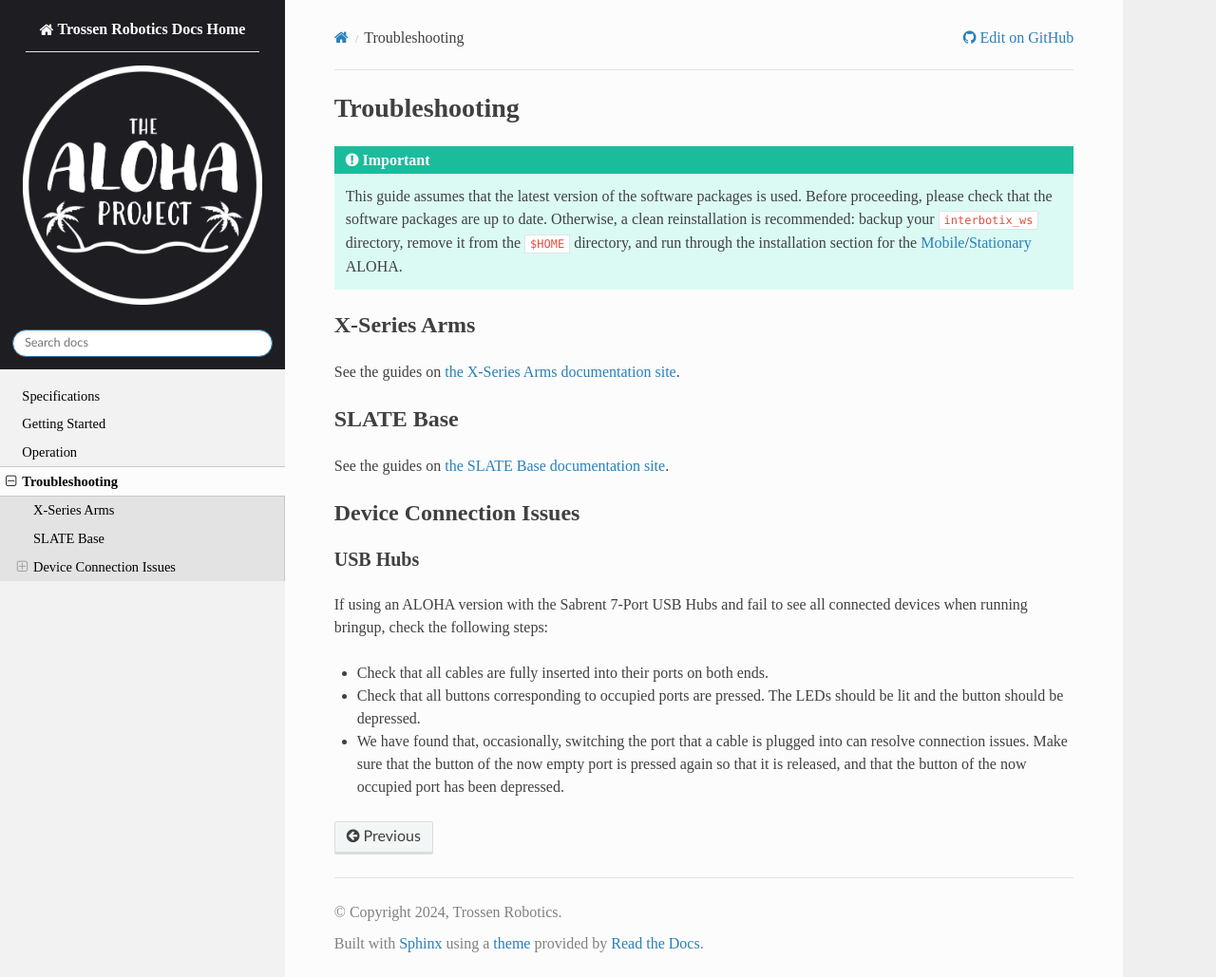
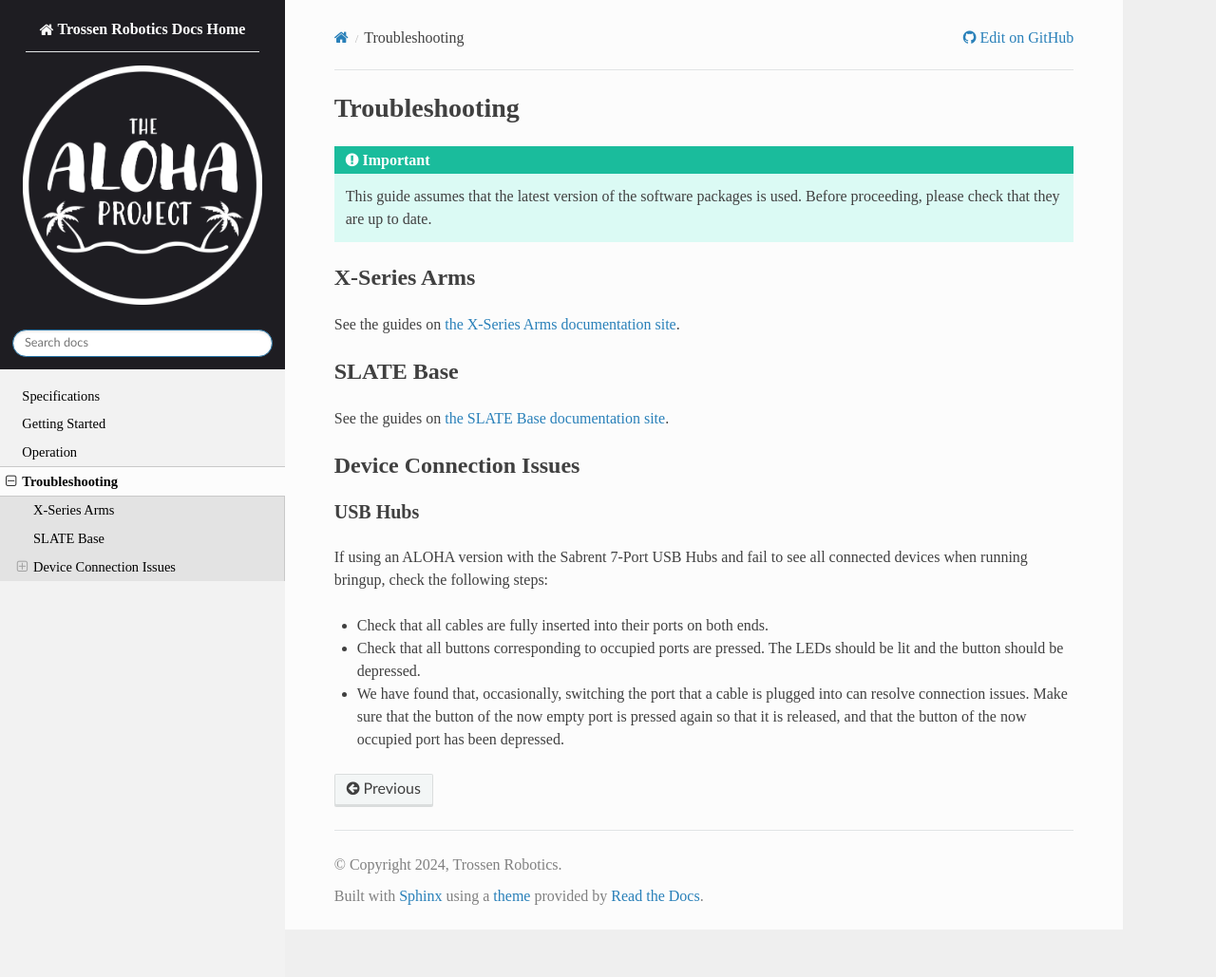
Before and after one commit to TrossenRobotics/aloha_docs, a Sphinx documentation site: the page built from docs/troubleshooting.rst, in a window 1280 px wide and 1029 px high. Shown: the whole window at 95% size. Built offline with Sphinx 7.4.7 and the Read the Docs theme 2.0.0, drawn with Linux system fonts in a browser that asks for light colours; some web fonts are replaced.

Commit message:
Minor updates
troubleshooting
- removed recommendation for reinstallation

bringup_shutdown
- removed the line of command sourcing the venv for ACT

data collection
- removed the line of command sourcing the venv for ACT
- used multiline command for better readability
- rearranged some paragraphs for better readability

mobile and stationary
- removed the line of command sourcing the venv for ACT
- rearranged some paragraphs for better readability

training
- fixed a broken link to bring up

```diff
--- a/docs/operation/bringup_shutdown.rst
+++ b/docs/operation/bringup_shutdown.rst
@@ -35,7 +35,6 @@
   $ export INTERBOTIX_ALOHA_IS_MOBILE=true/false # true for Mobile, false for Stationary
   $ source /opt/ros/humble/setup.bash # configure ROS system install environment
   $ source ~/interbotix_ws/install/setup.bash # configure ROS workspace environment
-  $ source /<path_to_aloha_venv>/bin/activate # configure ALOHA Python environment
   $ cd ~/interbotix_ws/src/aloha/scripts/
   $ python3 sleep.py
 
--- a/docs/operation/training.rst
+++ b/docs/operation/training.rst
@@ -195,10 +195,7 @@
 
 To evaluate a trained model, follow the steps below:
 
-#. Bring up the ALOHA
-
-   - Stationary: :ref:`operation/stationary:Running ALOHA Bringup`
-   - Mobile: :ref:`operation/mobile:Running ALOHA Bringup`
+#. :ref:`operation/bringup_shutdown:bringup` the ALOHA
 
 #. Configure the environment
 
--- a/docs/troubleshooting.rst
+++ b/docs/troubleshooting.rst
@@ -5,8 +5,7 @@
 .. important::
 
     This guide assumes that the latest version of the software packages is used.
-    Before proceeding, please check that the software packages are up to date.
-    Otherwise, a clean reinstallation is recommended: backup your ``interbotix_ws`` directory, remove it from the ``$HOME`` directory, and run through the installation section for the :doc:`Mobile </getting_started/mobile/software_setup>`/:doc:`Stationary </getting_started/stationary/software_setup>` ALOHA.
+    Before proceeding, please check that they are up to date.
 
 X-Series Arms
 =============
```
Also changed, not shown: docs/operation/data_collection.rst (+12 -21 lines), docs/operation/mobile.rst (+8 -9 lines), docs/operation/stationary.rst (+4 -5 lines).
